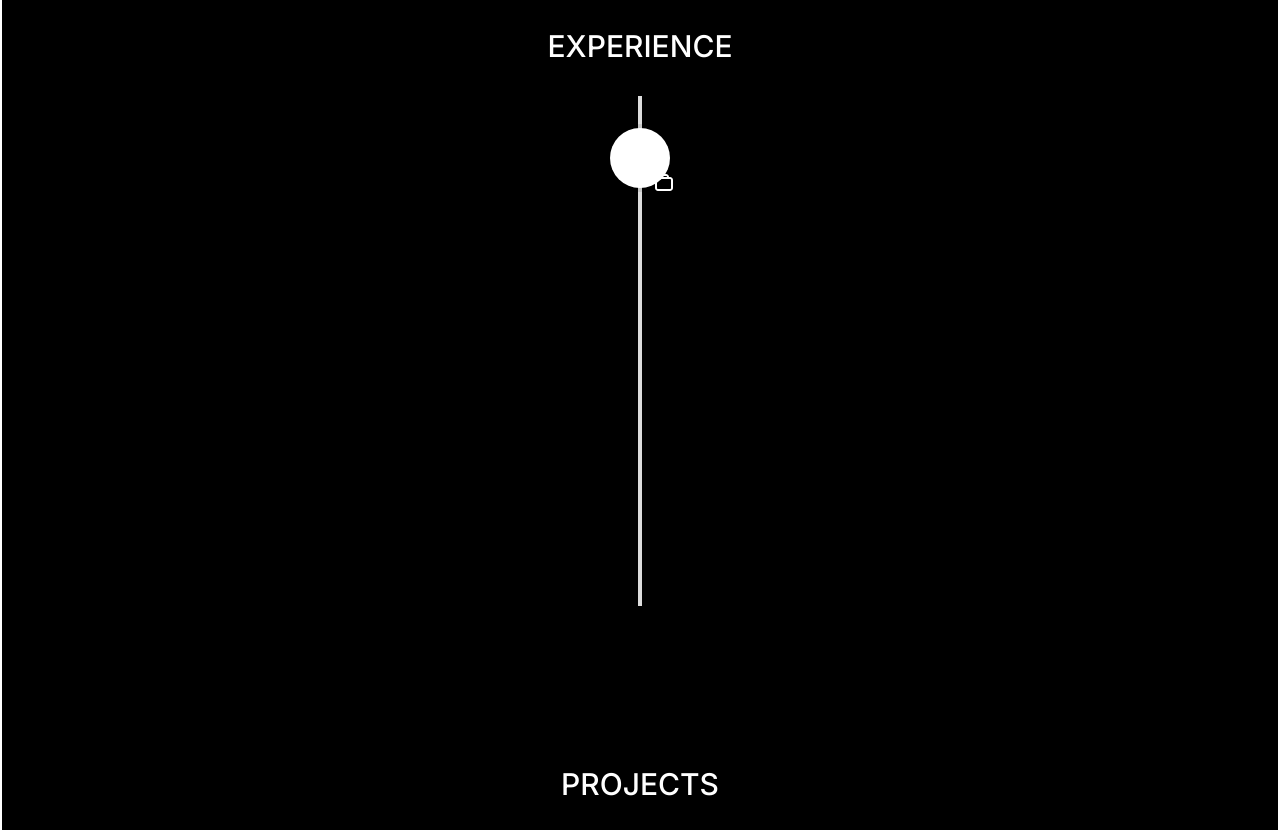
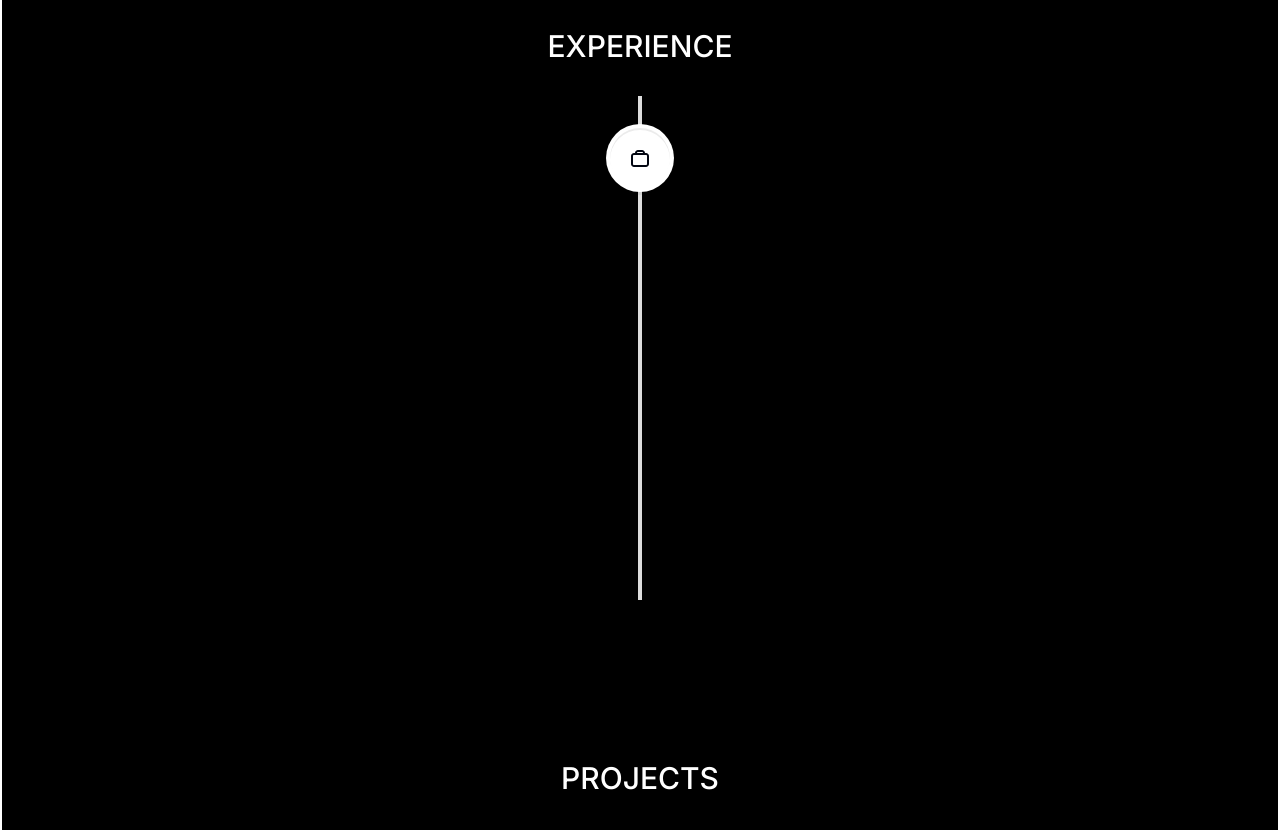
Before and after one commit to akileshjayakumar/v1, a Next.js app: page / in a window 1280 px wide. Shown: the part 2320-3150 px from the top of the page. Built offline with nearby package versions, Linux system fonts and the light colour scheme.

Commit message:
Refactor experience component styles

```diff
--- a/components/experience.tsx
+++ b/components/experience.tsx
@@ -22,33 +22,26 @@ export default function Experience() {
         {experiencesData.map((item, index) => (
           <React.Fragment key={index}>
             <VerticalTimelineElement
-              className="vertical-timeline-element--work"
-              date={item.date}
-              iconStyle={{
-                background:
-                  theme === "light" ? "#ffffff" : "rgba(255, 255, 255, 0.15)",
-                color: "#fff",
-                display: "flex",
-                alignItems: "center",
-                justifyContent: "center",
-                boxShadow: "0 0 0 4px rgba(0, 0, 0, 0.1)",
-              }}
-              icon={<item.icon />}
               contentStyle={{
                 background:
                   theme === "light" ? "#f3f4f6" : "rgba(255, 255, 255, 0.05)",
-                color: theme === "light" ? "#1f2937" : "#e5e7eb",
                 boxShadow: "none",
-                border:
-                  theme === "light"
-                    ? "1px solid #ddd"
-                    : "1px solid rgba(255, 255, 255, 0.1)",
+                border: "1px solid rgba(0, 0, 0, 0.05)",
+                textAlign: "left",
+                padding: "1.3rem 2rem",
               }}
               contentArrowStyle={{
                 borderRight:
                   theme === "light"
-                    ? "7px solid #ddd"
-                    : "7px solid rgba(255, 255, 255, 0.3)",
+                    ? "0.4rem solid #9ca3af"
+                    : "0.4rem solid rgba(255, 255, 255, 0.5)",
+              }}
+              date={item.date}
+              icon={<item.icon />}
+              iconStyle={{
+                background:
+                  theme === "light" ? "white" : "rgba(255, 255, 255, 0.15)",
+                fontSize: "1.5rem",
               }}
             >
               <h3 className="font-bold capitalize">{item.company}</h3>
```
